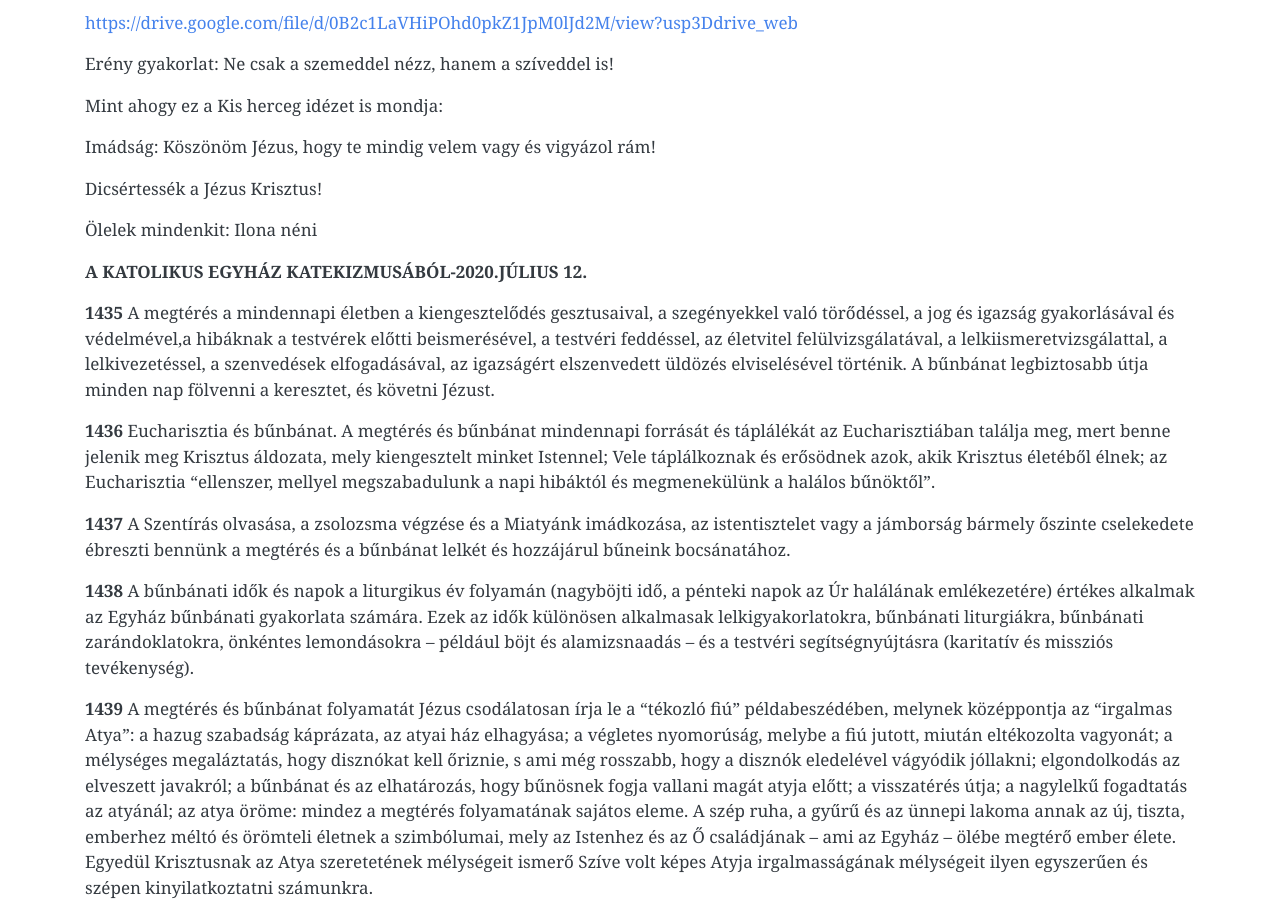
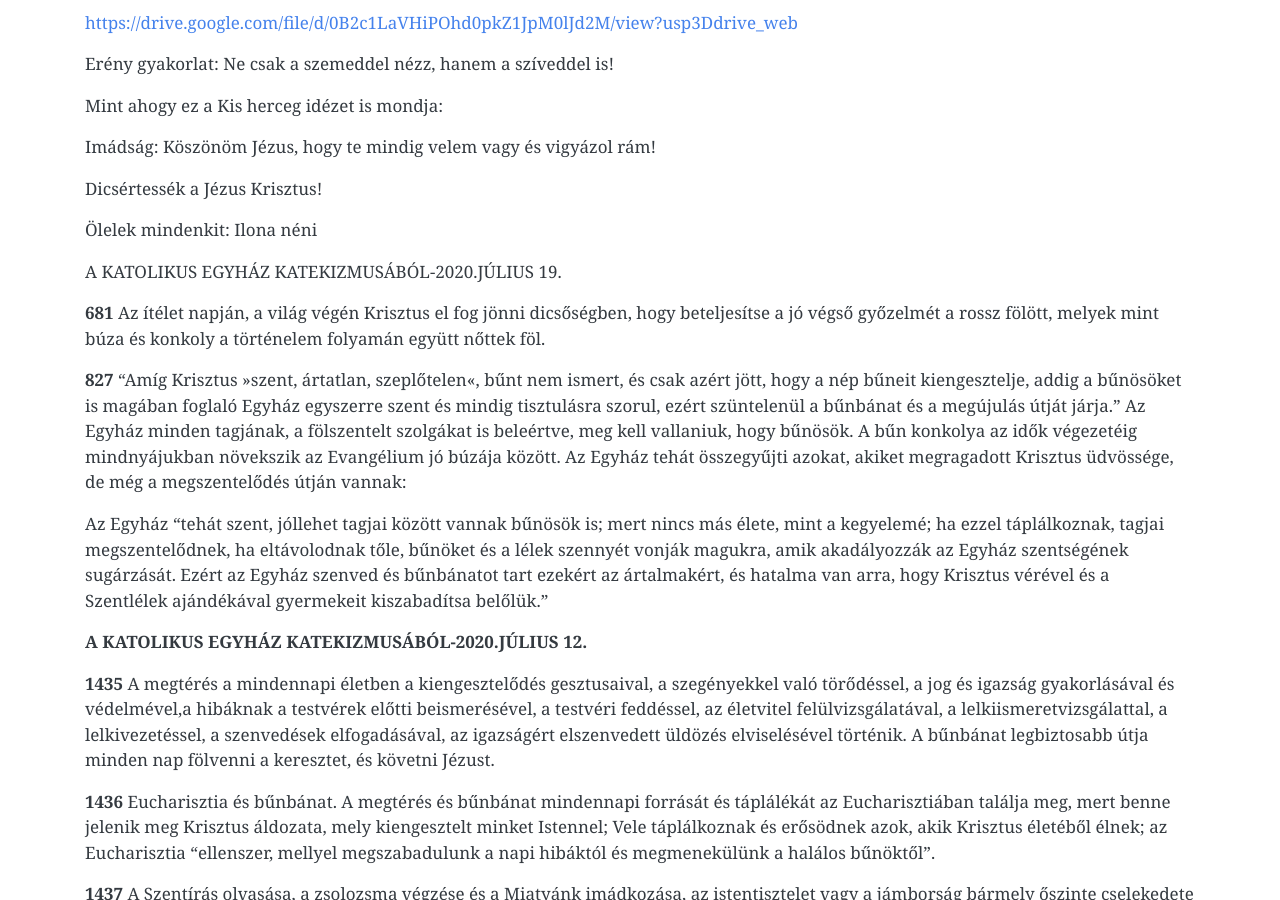
Before and after one commit to pecsi-ferences/pecsi-ferences.github.io, a Jekyll site: the page built from hittan.md, in a window 1280 px wide and 900 px high, scrolled down 3748 px. Built offline with Jekyll 4.4.1, drawn with Linux system fonts in a browser that asks for light colours; nearby versions of some CDN libraries.

Commit message:
Update from Forestry.io Zoltán Dohány updated hittan.md

```diff
--- a/hittan.md
+++ b/hittan.md
@@ -136,6 +136,14 @@ Imádság: Köszönöm Jézus, hogy te mindig velem vagy és vigyázol rám!
 Dicsértessék a Jézus Krisztus!
 
 Ölelek mindenkit: Ilona néni
+
+A KATOLIKUS EGYHÁZ KATEKIZMUSÁBÓL-2020.JÚLIUS 19.
+
+**681** Az ítélet napján, a világ végén Krisztus el fog jönni dicsőségben, hogy beteljesítse a jó végső győzelmét a rossz fölött, melyek mint búza és konkoly a történelem folyamán együtt nőttek föl.
+
+**827** "Amíg Krisztus »szent, ártatlan, szeplőtelen«, bűnt nem ismert, és csak azért jött, hogy a nép bűneit kiengesztelje, addig a bűnösöket is magában foglaló Egyház egyszerre szent és mindig tisztulásra szorul, ezért szüntelenül a bűnbánat és a megújulás útját járja." Az Egyház minden tagjának, a fölszentelt szolgákat is beleértve, meg kell vallaniuk, hogy bűnösök. A bűn konkolya az idők végezetéig mindnyájukban növekszik az Evangélium jó búzája között. Az Egyház tehát összegyűjti azokat, akiket megragadott Krisztus üdvössége, de még a megszentelődés útján vannak:
+
+Az Egyház "tehát szent, jóllehet tagjai között vannak bűnösök is; mert nincs más élete, mint a kegyelemé; ha ezzel táplálkoznak, tagjai megszentelődnek, ha eltávolodnak tőle, bűnöket és a lélek szennyét vonják magukra, amik akadályozzák az Egyház szentségének sugárzását. Ezért az Egyház szenved és bűnbánatot tart ezekért az ártalmakért, és hatalma van arra, hogy Krisztus vérével és a Szentlélek ajándékával gyermekeit kiszabadítsa belőlük."
 
 **A KATOLIKUS EGYHÁZ KATEKIZMUSÁBÓL-2020.JÚLIUS 12.**
 
```
